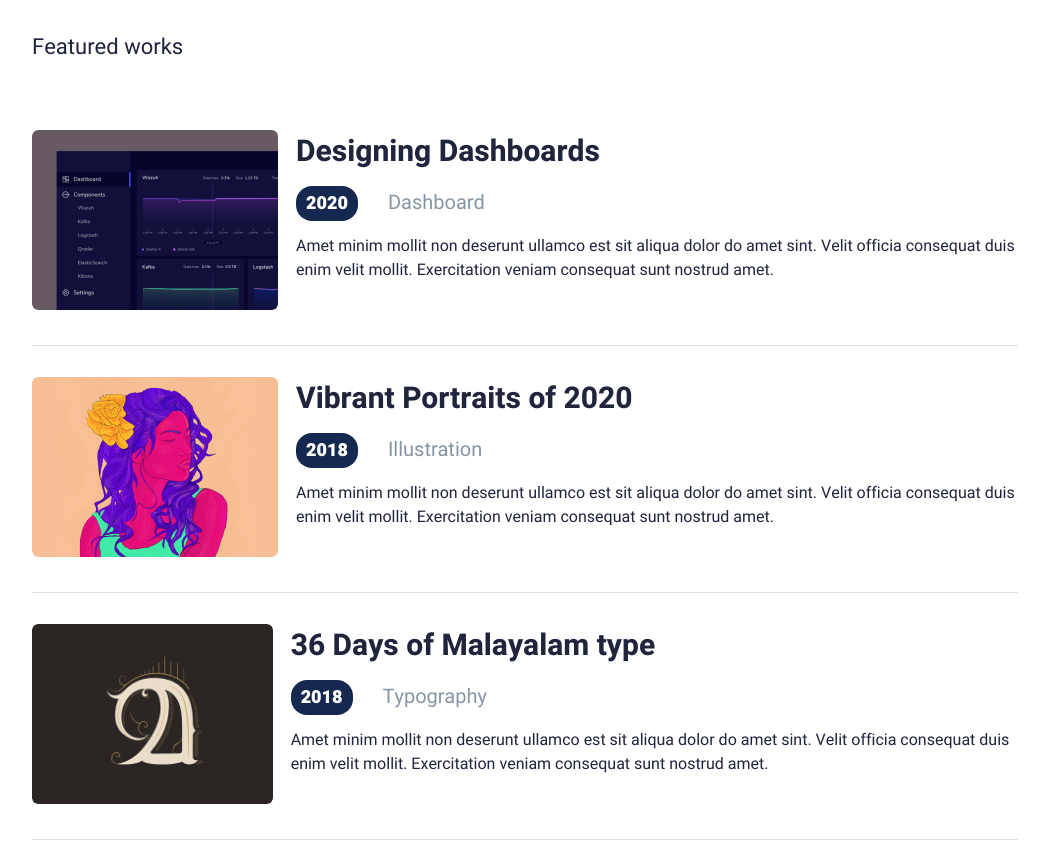
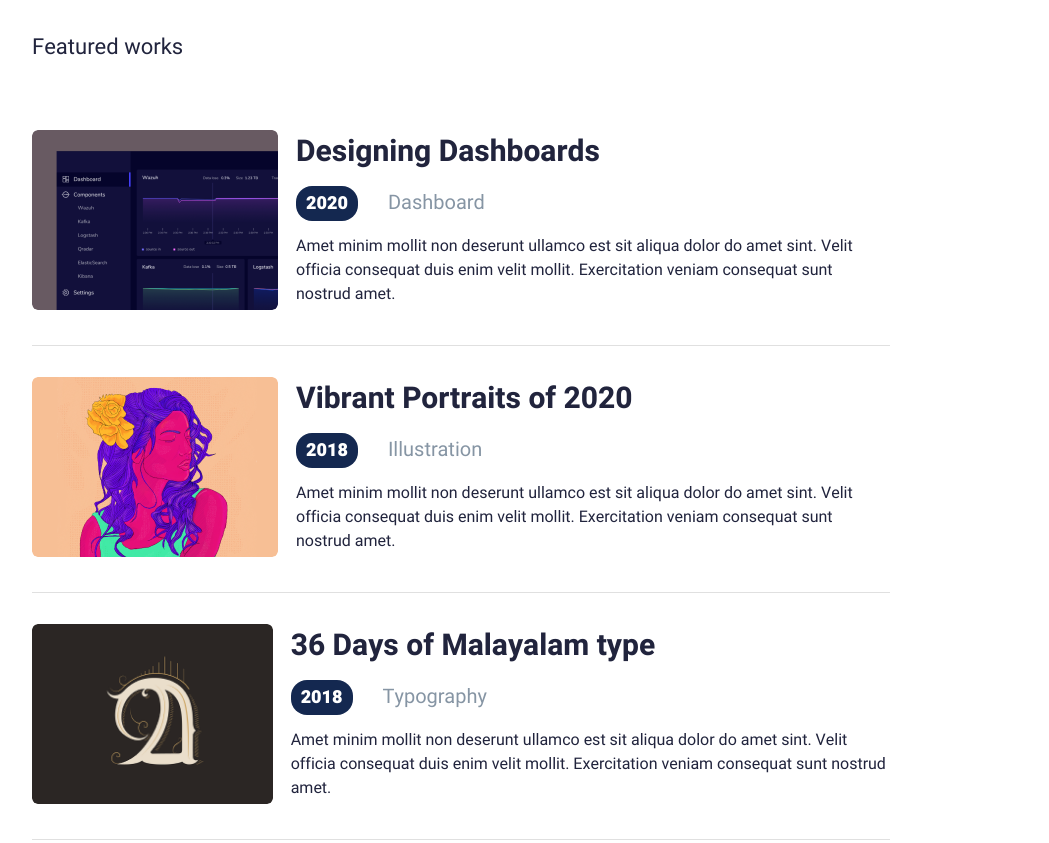
Before and after one commit to Mariyats7/John, a plain HTML site: page index.html in a window 1280 px wide. Shown: the part 860-1703 px from the top of the page, without its empty margins (114-1163 px from the left). Drawn offline with Linux system fonts and the light colour scheme.

Commit message:
change heigh width display-inline-block

```diff
--- a/css/style.css
+++ b/css/style.css
@@ -230,9 +230,9 @@ footer ul li {
 .article-works article{
     display: flex;
     border-bottom: 1px solid #E0E0E0;
-    height: 180px;
     padding-top: 31px;
     padding-bottom: 35px;
+    max-width: 858px;
 
 }
 .article-works .container {
@@ -240,9 +240,7 @@ footer ul li {
     flex-direction: column;
 }
 .article-content {
-    display: flex;
-    flex-direction: column;
-    flex: 1;
+    display: inline-block;
 }
 .article-works h4 {
     font: 22px/60px 'heeboregular';
--- a/index.html
+++ b/index.html
@@ -58,10 +58,8 @@
                     <img class="images-article" src="images/Rectangle30png.png" alt="img">
                     <div class="article-content">
                         <h2>Designing Dashboards</h2>
-                        <div>
                         <span class="year">2020</span>
                         <span class="title-article">Dashboard</span>
-                        </div>
                         <p class="text-article">Amet minim mollit non deserunt ullamco est sit aliqua dolor do amet sint. Velit officia consequat duis enim velit mollit. Exercitation veniam consequat sunt nostrud amet.</p>
                     </div>
                 </article>
@@ -69,21 +67,17 @@
                     <img src="images/Rectangle32png.png" alt="img" class="images-article">
                     <div class="article-content">
                         <h2>Vibrant Portraits of 2020</h2>
-                        <div>
                         <span class="year">2018</span>
                         <span class="title-article">Illustration</span>
-                    </div>
                         <p class="text-article">Amet minim mollit non deserunt ullamco est sit aliqua dolor do amet sint. Velit officia consequat duis enim velit mollit. Exercitation veniam consequat sunt nostrud amet.</p>
                     </div>
                 </article>
                 <article>
                     <img src="images/Rectangle34png.png" alt="img" class="images-article">
-                    <div>
+                    <div class="article-content">
                         <h2>36 Days of Malayalam type</h2>
-                    <div>
                         <span class="year">2018</span>
                         <span class="title-article">Typography</span>
-                    </div>
                         <p class="text-article">Amet minim mollit non deserunt ullamco est sit aliqua dolor do amet sint. Velit officia consequat duis enim velit mollit. Exercitation veniam consequat sunt nostrud amet.</p>
                     </div>
                 </article>
```
Lines whose indentation alone changed are shown as unchanged.
